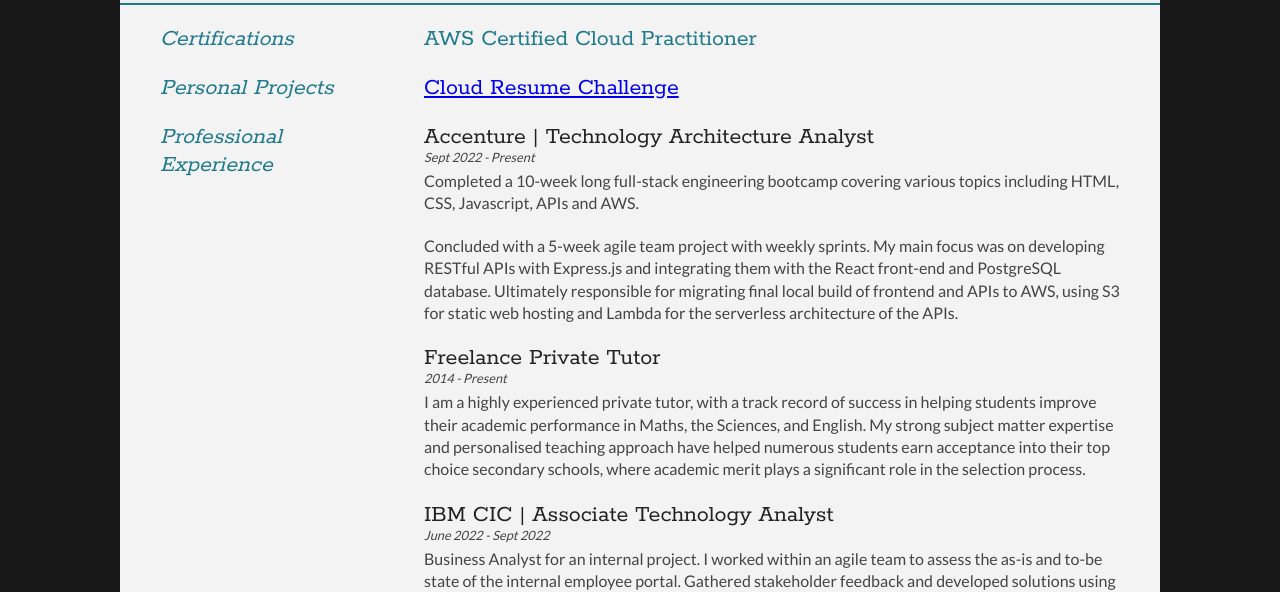
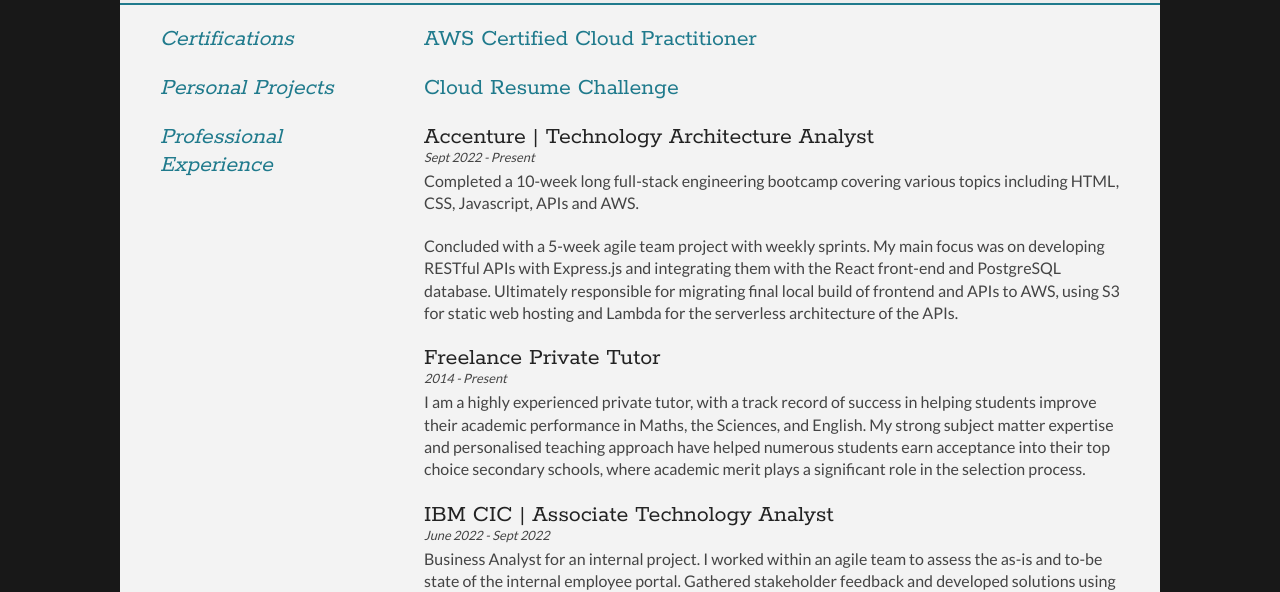
Before and after one commit to Matchahub/Cloud_Resume_Challenge, a website: page index.html in a window 1280 px wide. Shown: the part 209-801 px from the top of the page. Drawn offline with Linux system fonts and the light colour scheme; no server answers.

Commit message:
frontend changes

```diff
--- a/index.html
+++ b/index.html
@@ -56,7 +56,7 @@
 
         <div class="sectionContent">
           <article>
-            <h4> <a target="_new" href="https://github.com/Matchahub/Cloud_Resume_Challenge">Cloud Resume Challenge</a></h4>
+            <h4 id="cert"><a target="_new" href="https://github.com/Matchahub/Cloud_Resume_Challenge">Cloud Resume Challenge</a></h4>
           </article>
         </div>
       </section>
```
